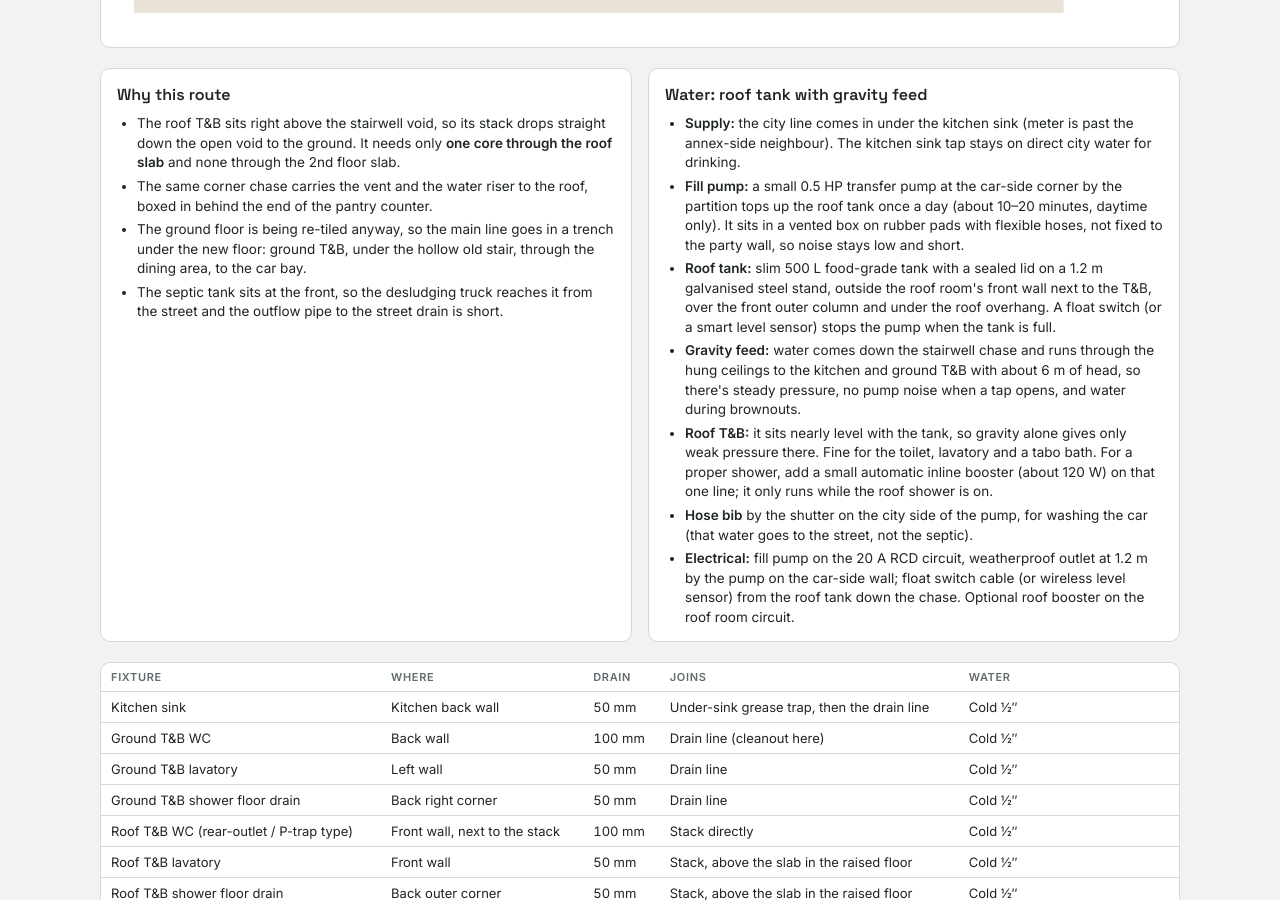
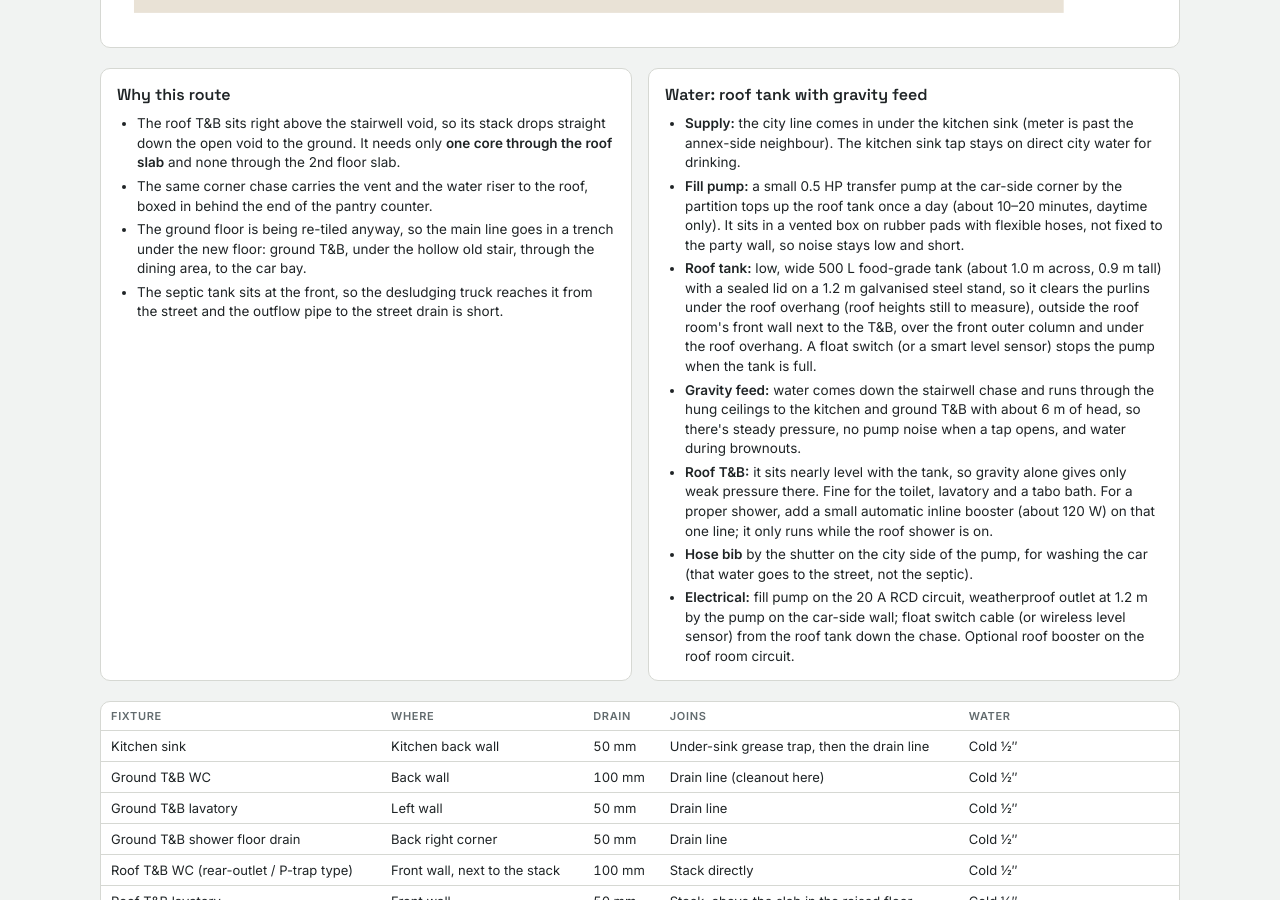
Before and after one commit to tatayotter/navarro-house, a Jekyll site: the page house/plumbing-layout-v1.html, which Jekyll copies as it is, in a window 1280 px wide and 900 px high, scrolled down 2110 px. Built offline with Jekyll 4.4.1, drawn with Linux system fonts in a browser that asks for light colours.

Commit message:
Plumbing: low, wide roof tank so it clears the overhang purlins
Co-Authored-By: Claude Opus 5.5 <noreply@anthropic.com>
Claude-Session: https://claude.ai/code/session_01RUWgCM9SbUoargYbTj1Viu

```diff
--- a/house/plumbing-layout-v1.html
+++ b/house/plumbing-layout-v1.html
@@ -122,7 +122,7 @@ td.n{font-variant-numeric:tabular-nums;white-space:nowrap}
     <div class="box"><h2>Water: roof tank with gravity feed</h2><ul>
       <li><b>Supply:</b> the city line comes in under the kitchen sink (meter is past the annex-side neighbour). The kitchen sink tap stays on direct city water for drinking.</li>
       <li><b>Fill pump:</b> a small 0.5 HP transfer pump at the car-side corner by the partition tops up the roof tank once a day (about 10–20 minutes, daytime only). It sits in a vented box on rubber pads with flexible hoses, not fixed to the party wall, so noise stays low and short.</li>
-      <li><b>Roof tank:</b> slim 500 L food-grade tank with a sealed lid on a 1.2 m galvanised steel stand, outside the roof room's front wall next to the T&amp;B, over the front outer column and under the roof overhang. A float switch (or a smart level sensor) stops the pump when the tank is full.</li>
+      <li><b>Roof tank:</b> low, wide 500 L food-grade tank (about 1.0 m across, 0.9 m tall) with a sealed lid on a 1.2 m galvanised steel stand, so it clears the purlins under the roof overhang (roof heights still to measure), outside the roof room's front wall next to the T&amp;B, over the front outer column and under the roof overhang. A float switch (or a smart level sensor) stops the pump when the tank is full.</li>
       <li><b>Gravity feed:</b> water comes down the stairwell chase and runs through the hung ceilings to the kitchen and ground T&amp;B with about 6 m of head, so there's steady pressure, no pump noise when a tap opens, and water during brownouts.</li>
       <li><b>Roof T&amp;B:</b> it sits nearly level with the tank, so gravity alone gives only weak pressure there. Fine for the toilet, lavatory and a tabo bath. For a proper shower, add a small automatic inline booster (about 120 W) on that one line; it only runs while the roof shower is on.</li>
       <li><b>Hose bib</b> by the shutter on the city side of the pump, for washing the car (that water goes to the street, not the septic).</li>
@@ -542,8 +542,8 @@ PL([[430,2.4],[300,2.55],[270,2.6],[270,RS+1.3]],'pv'); TX(370,2.7,'vent in hung
 // water
 R(180,196,0,0.3,'pmp'); TX(188,0.5,'fill pump','lp');
 PL([[190,0.3],[190,2.65],[260,2.65],[260,RS+0.2],[226,RS+0.2],[226,RS+1.25]],'pc'); TX(150,2.3,'fill line','lc');
-o+=`<line style="stroke:var(--fg);stroke-width:1.5" x1="${X(214)}" y1="${Z(RS)}" x2="${X(214)}" y2="${Z(RS+1.2)}"/><line style="stroke:var(--fg);stroke-width:1.5" x1="${X(244)}" y1="${Z(RS)}" x2="${X(244)}" y2="${Z(RS+1.2)}"/>`;
-R(214,244,RS+1.2,RS+2.6,'tk'); TX(229,RS+1.9,'500 L','lc'); TX(180,RS+2.2,'roof tank','lc');
+o+=`<line style="stroke:var(--fg);stroke-width:1.5" x1="${X(207)}" y1="${Z(RS)}" x2="${X(207)}" y2="${Z(RS+1.2)}"/><line style="stroke:var(--fg);stroke-width:1.5" x1="${X(244)}" y1="${Z(RS)}" x2="${X(244)}" y2="${Z(RS+1.2)}"/>`;
+R(206,244,RS+1.2,RS+2.1,'tk'); TX(225,RS+1.6,'500 L','lc'); TX(180,RS+2.2,'roof tank','lc');
 PL([[236,RS+1.25],[236,RS+0.35],[264,RS+0.35],[264,0.4]],'pc'); TX(300,1.0,'gravity down-feed','lc');
 // dims
 TX(-30,F2,'≈3.0 m','dim'); TX(-30,RS,'≈5.65 m','dim'); TX(-30,RF,'≈8.4 m','dim');
```
Also changed, not shown: other parts of house/plumbing-layout-v1.html (+1 -1 lines), house/plumbing-materials.md (+1 -1 lines).
